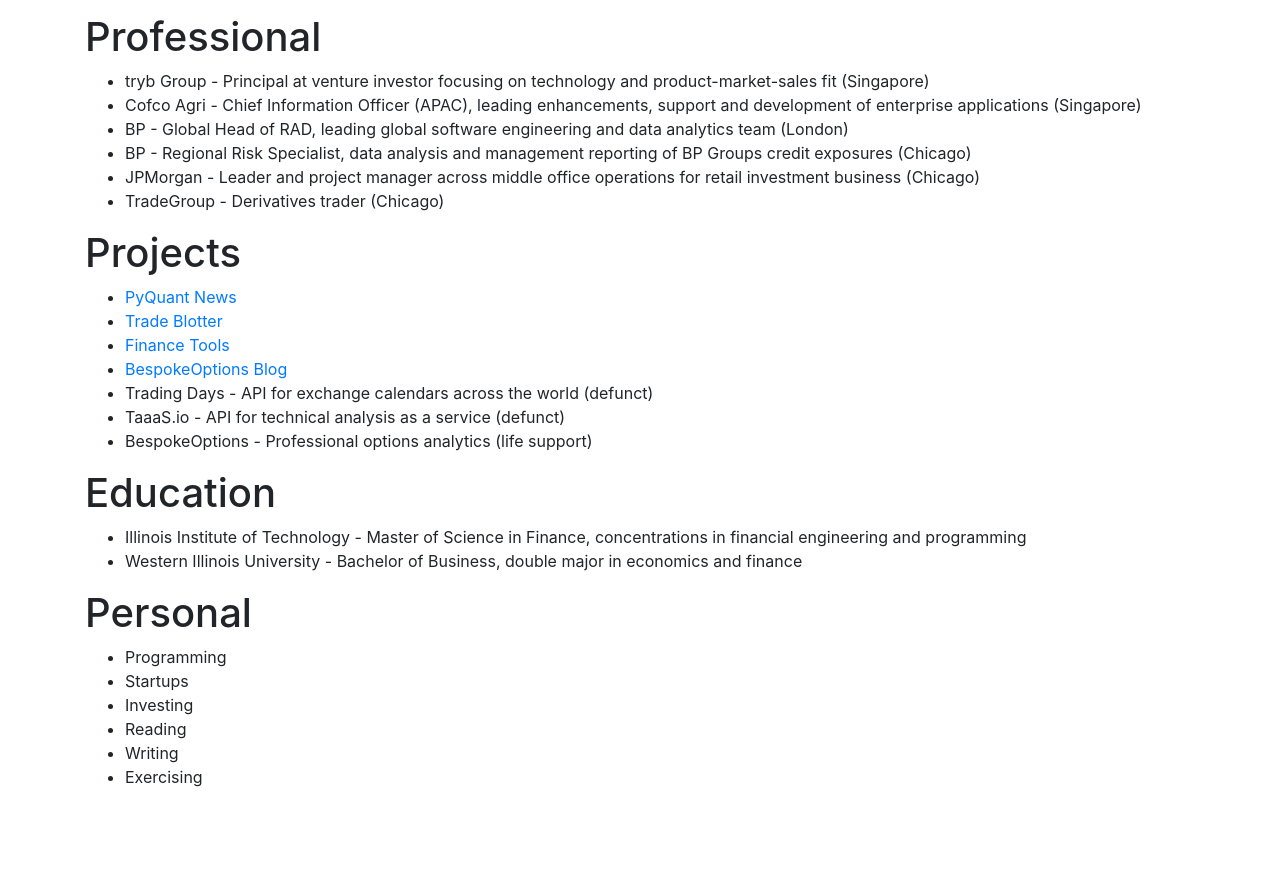
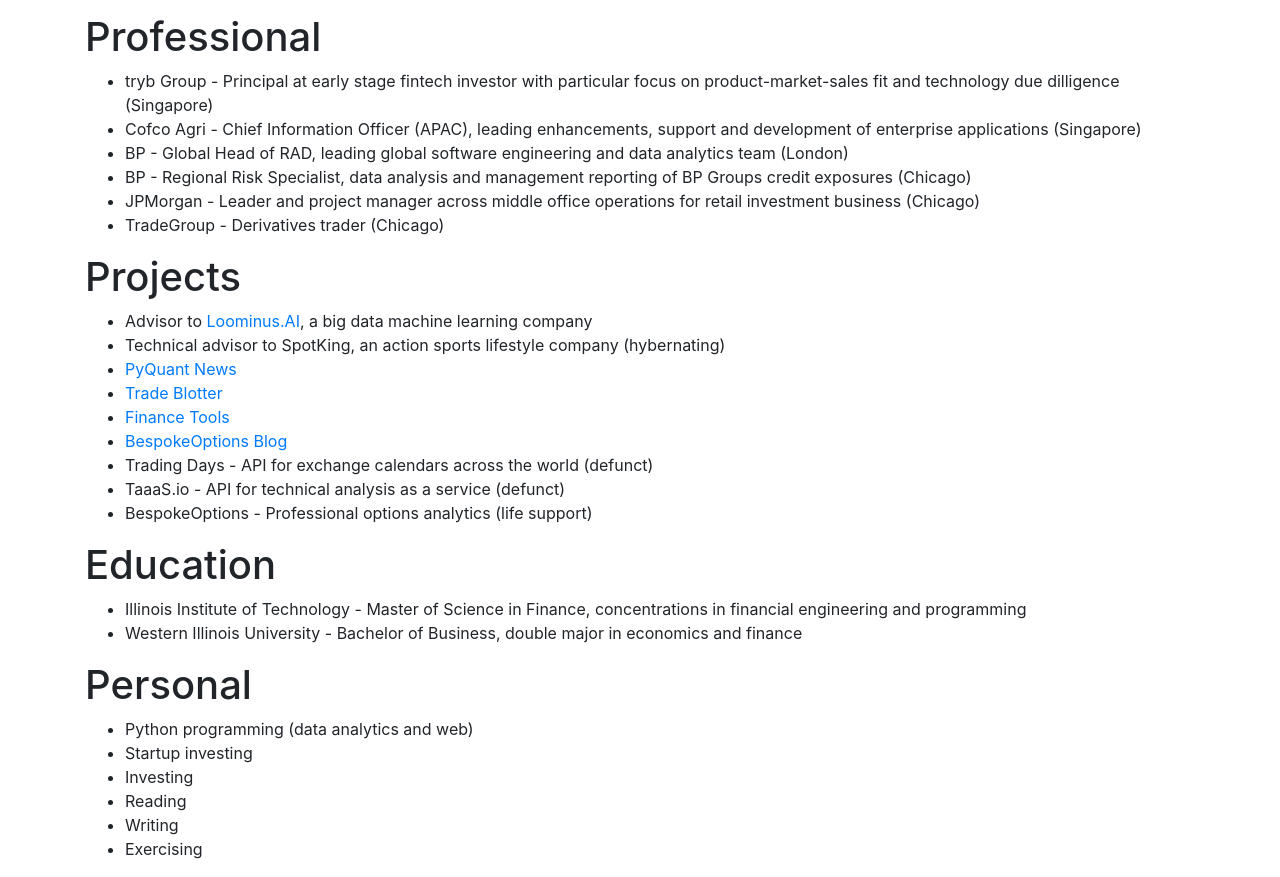
Before and after one commit to jasonstrimpel/jasonstrimpel.github.io, a plain HTML site: page index.html in a window 1280 px wide. Shown: the part 302-1179 px from the top of the page. Before the commit the page ends 1107 px from the top, so only its background shows below. Drawn offline with nearby package versions, Linux system fonts and the light colour scheme.

```diff
--- a/index.html
+++ b/index.html
@@ -8,6 +8,8 @@
     <!-- Bootstrap CSS -->
     <link rel="stylesheet" href="https://stackpath.bootstrapcdn.com/bootstrap/4.3.1/css/bootstrap.min.css" integrity="sha384-ggOyR0iXCbMQv3Xipma34MD+dH/1fQ784/j6cY/iJTQUOhcWr7x9JvoRxT2MZw1T" crossorigin="anonymous">
     <link rel="stylesheet" href="https://use.fontawesome.com/releases/v5.7.2/css/all.css" integrity="sha384-fnmOCqbTlWIlj8LyTjo7mOUStjsKC4pOpQbqyi7RrhN7udi9RwhKkMHpvLbHG9Sr" crossorigin="anonymous">
+
+
 
     <title>Jason Strimpel</title>
   </head>
@@ -26,7 +28,7 @@
 
 		<h1 class="display-5">Professional</h1>
 			<ul>
-				<li>tryb Group - Principal at venture investor focusing on technology and product-market-sales fit (Singapore)</li>
+				<li>tryb Group - Principal at early stage fintech investor with particular focus on product-market-sales fit and technology due dilligence (Singapore)</li>
 				<li>Cofco Agri - Chief Information Officer (APAC), leading enhancements, support and development of enterprise applications (Singapore)</li>
 				<li>BP - Global Head of RAD, leading global software engineering and data analytics team (London)</li>
 				<li>BP - Regional Risk Specialist, data analysis and management reporting of BP Groups credit exposures (Chicago)</li>
@@ -38,6 +40,8 @@
 		<h1 class="display-5">Projects</h1>
 
 			<ul>
+				<li>Advisor to <a href="http://www.loominus.ai">Loominus.AI</a>, a big data machine learning company</li>
+				<li>Technical advisor to SpotKing, an action sports lifestyle company (hybernating)</li>
 				<li><a href="https://pyquantnews.com">PyQuant News</a></li>
 				<li><a href="https://tradeblotter.com">Trade Blotter</a></li>
 				<li><a href="http://finance.jasonstrimpel.com">Finance Tools</a></li>
@@ -57,8 +61,8 @@
 		<h1 class="display-5">Personal</h1>
 
 			<ul>
-				<li>Programming</li>
-				<li>Startups</li>
+				<li>Python programming (data analytics and web)</li>
+				<li>Startup investing</li>
 				<li>Investing</li>
 				<li>Reading</li>
 				<li>Writing</li>
```
